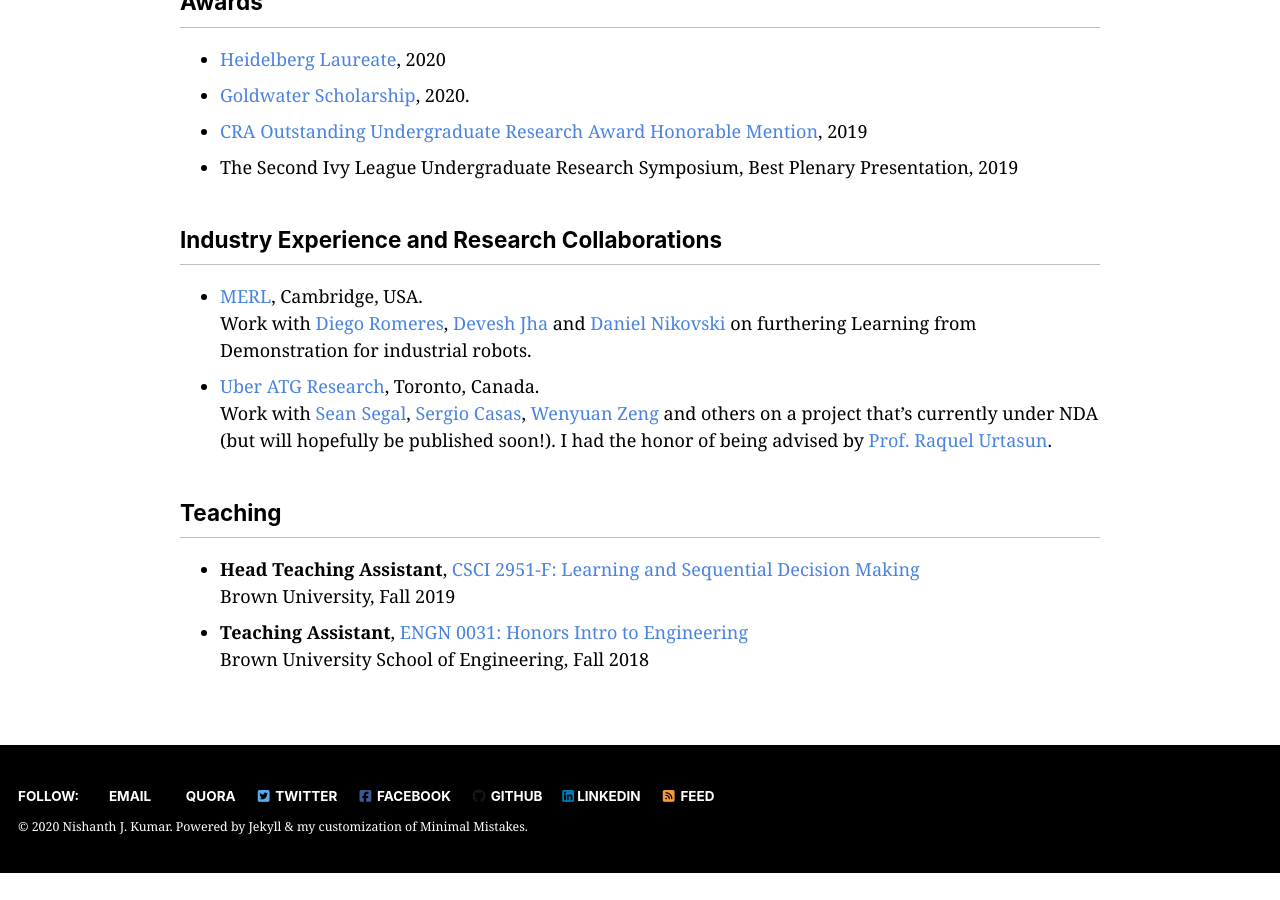
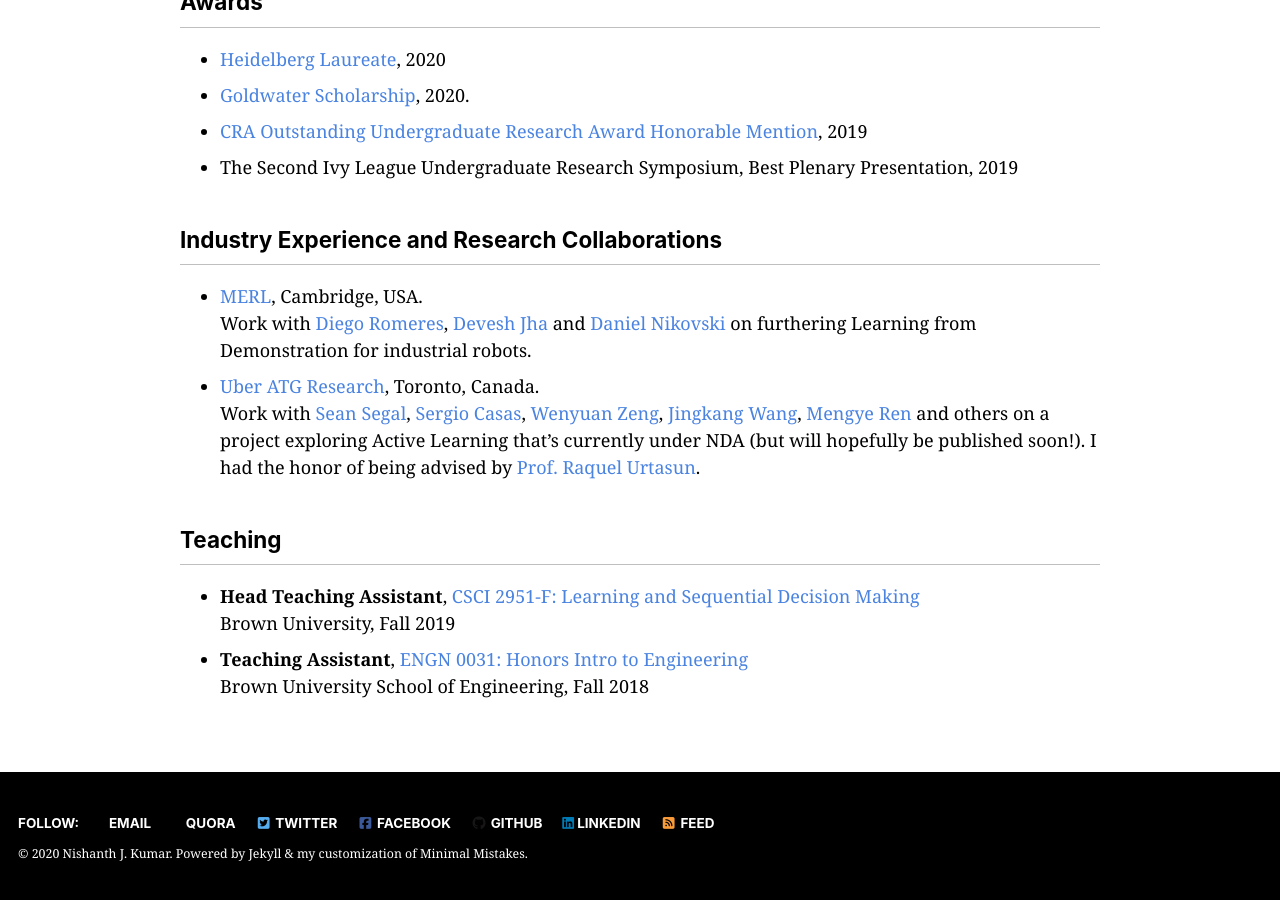
Before and after one commit to NishanthJKumar/NishanthJKumar.github.io, a Jekyll site: the page built from _pages/research.md, in a window 1280 px wide and 900 px high, scrolled down 3100 px. Built offline with Jekyll 4.4.1, drawn with Linux system fonts in a browser that asks for light colours; cached includes are drawn as plain includes; nearby versions of some CDN libraries; before the commit the page ends 3973 px from its top, so only the background shows below that; some of the changed text lies outside the part shown.

Commit message:
updated research page with links to Jingkang and Mengye

```diff
--- a/_pages/research.md
+++ b/_pages/research.md
@@ -93,7 +93,7 @@
 ## Industry Experience and Research Collaborations
 - [MERL](https://www.merl.com/research/), Cambridge, USA. <br/>Work with [Diego Romeres](https://www.merl.com/people/romeres), [Devesh Jha](https://www.merl.com/people/jha) and [Daniel Nikovski](https://www.merl.com/people/nikovski) on furthering Learning from Demonstration for industrial robots.
 - [Uber ATG Research](https://www.uber.com/us/en/atg/research-and-development/), Toronto, Canada.
-<br/>Work with [Sean Segal](https://www.uber.com/us/en/atg/research-and-development/researchers/sean-segal/), [Sergio Casas](https://www.uber.com/us/en/atg/research-and-development/researchers/sergio-casas/), [Wenyuan Zeng](https://www.uber.com/us/en/atg/research-and-development/researchers/wenyuan-zeng/) and others on a project that's currently under NDA (but will hopefully be published soon!). I had the honor of being advised by [Prof. Raquel Urtasun](http://www.cs.toronto.edu/~urtasun/).
+<br/>Work with [Sean Segal](https://www.uber.com/us/en/atg/research-and-development/researchers/sean-segal/), [Sergio Casas](https://www.uber.com/us/en/atg/research-and-development/researchers/sergio-casas/), [Wenyuan Zeng](https://www.uber.com/us/en/atg/research-and-development/researchers/wenyuan-zeng/), [Jingkang Wang](http://www.cs.toronto.edu/~wangjk/), [Mengye Ren](https://www.cs.toronto.edu/~mren/) and others on a project exploring Active Learning that's currently under NDA (but will hopefully be published soon!). I had the honor of being advised by [Prof. Raquel Urtasun](http://www.cs.toronto.edu/~urtasun/).
 
 ## Teaching
 - **Head Teaching Assistant**, [CSCI 2951-F: Learning and Sequential Decision Making](http://cs.brown.edu/courses/cs2951f/)
```
Also changed, not shown: other parts of _pages/research.md (+1 -1 lines).
